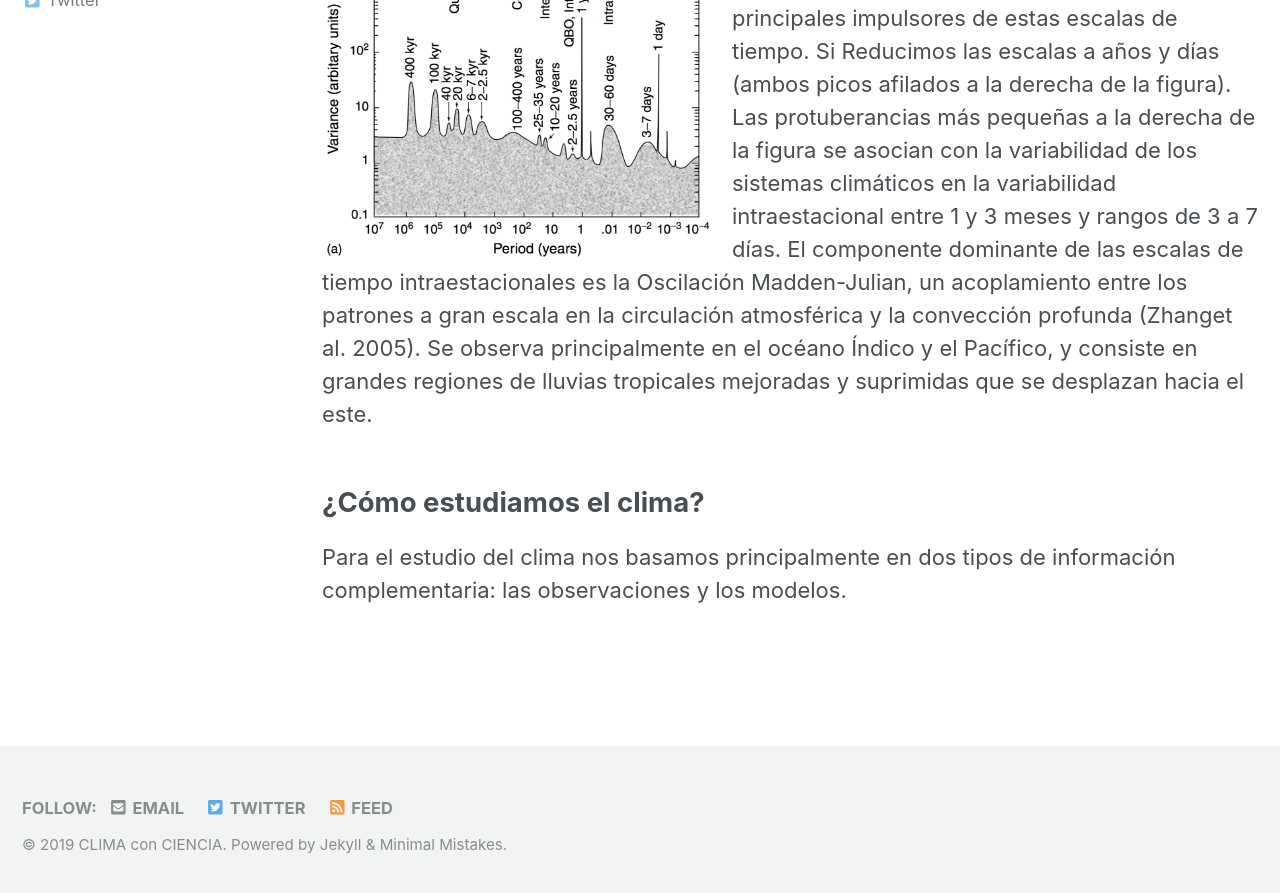
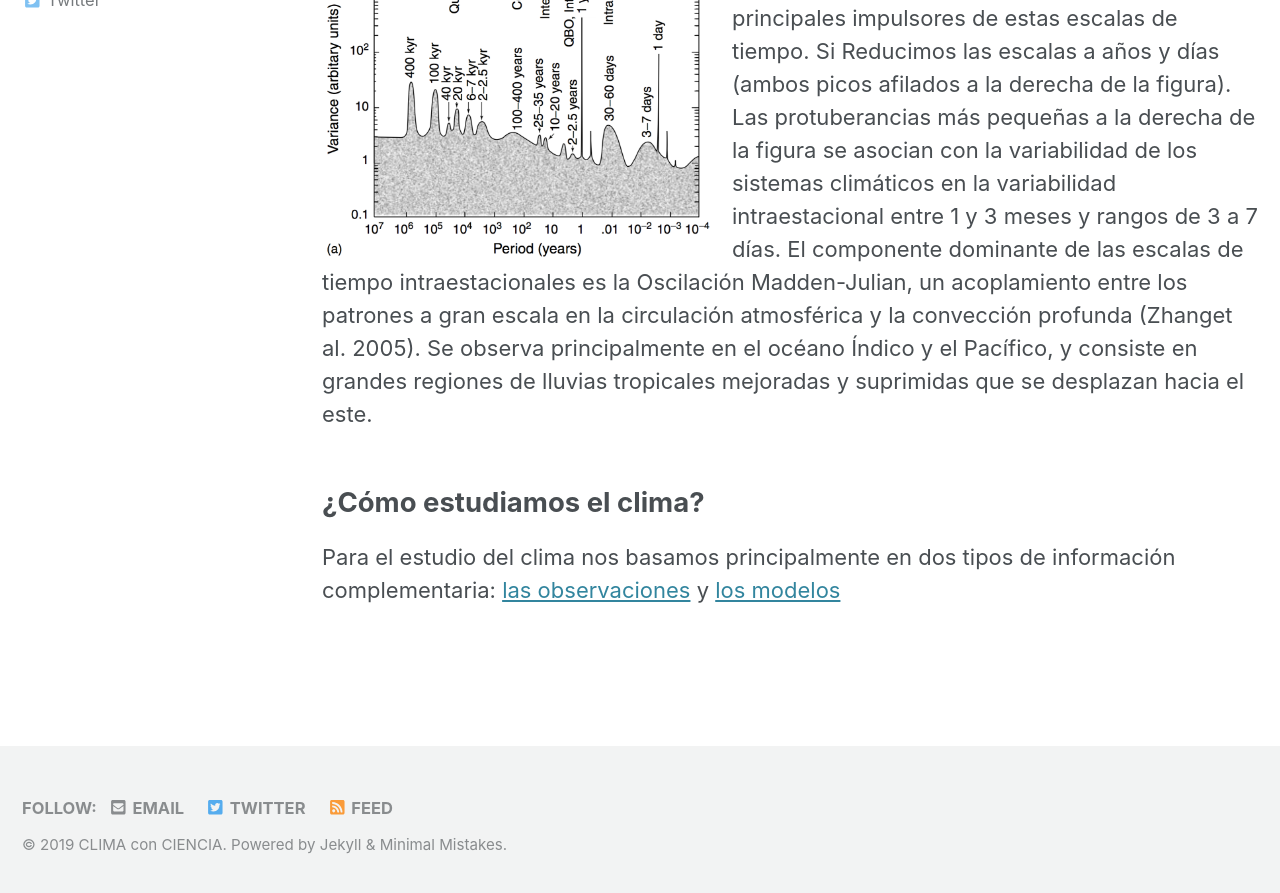
Before and after one commit to CLIMAconCIENCIA/climaconciencia.github.io, a Jekyll site: the page built from _pages/research.md, in a window 1280 px wide and 900 px high, scrolled down 3255 px. Shown: the top 893 px of the window. Built offline with Jekyll 4.4.1, drawn with Linux system fonts in a browser that asks for light colours; cached includes are drawn as plain includes; nearby versions of some CDN libraries; part of the change alters nothing that is shown.

```diff
--- a/_pages/research.md
+++ b/_pages/research.md
@@ -79,4 +79,4 @@ Reduciendo aún más el período que tenemos escalas de tiempo interanuales con
 
 <h2>¿Cómo estudiamos el clima?</h2>
 
-Para el estudio del clima nos basamos principalmente en dos tipos de información complementaria: las observaciones y los modelos.
+Para el estudio del clima nos basamos principalmente en dos tipos de información complementaria: [las observaciones](https://climaconciencia.github.io/_posts/2019-04-05-observaciones) y [los modelos](https://climaconciencia.github.io/_posts/2019-04-05-modelos)
```
